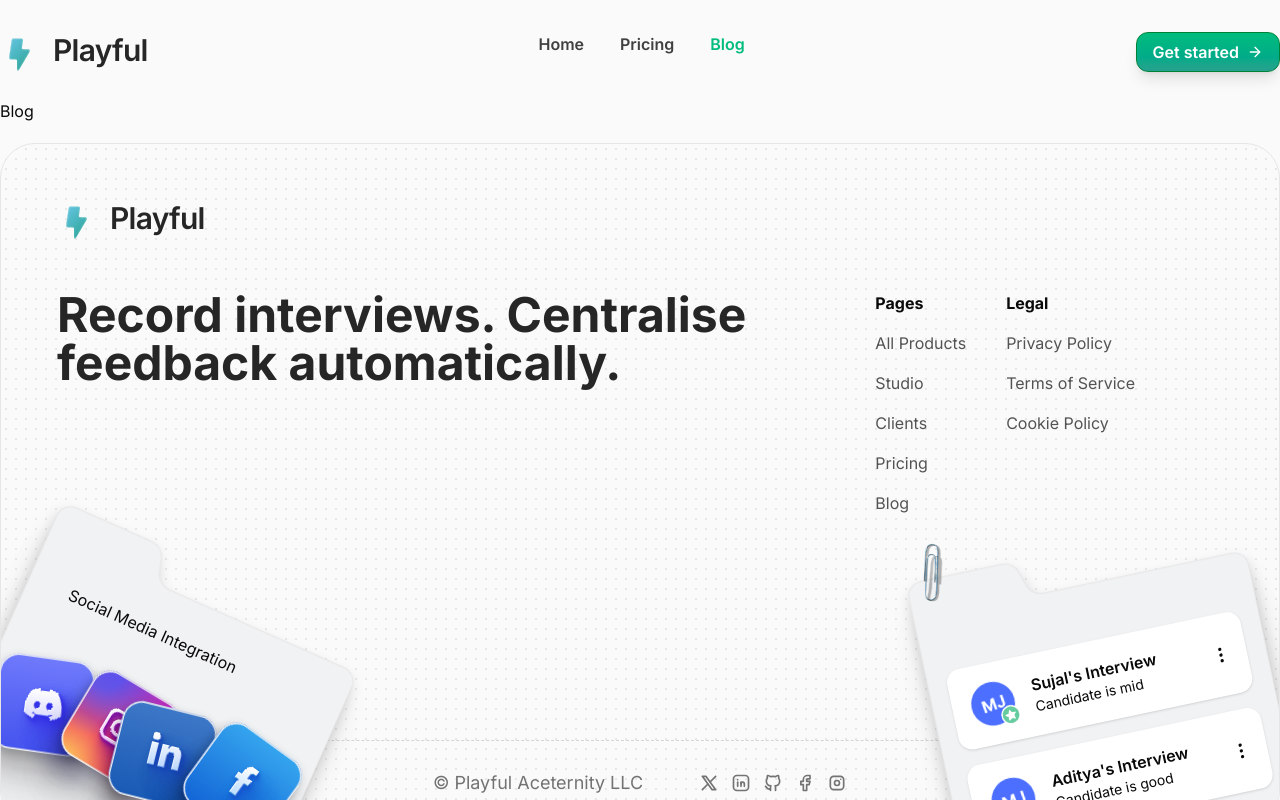
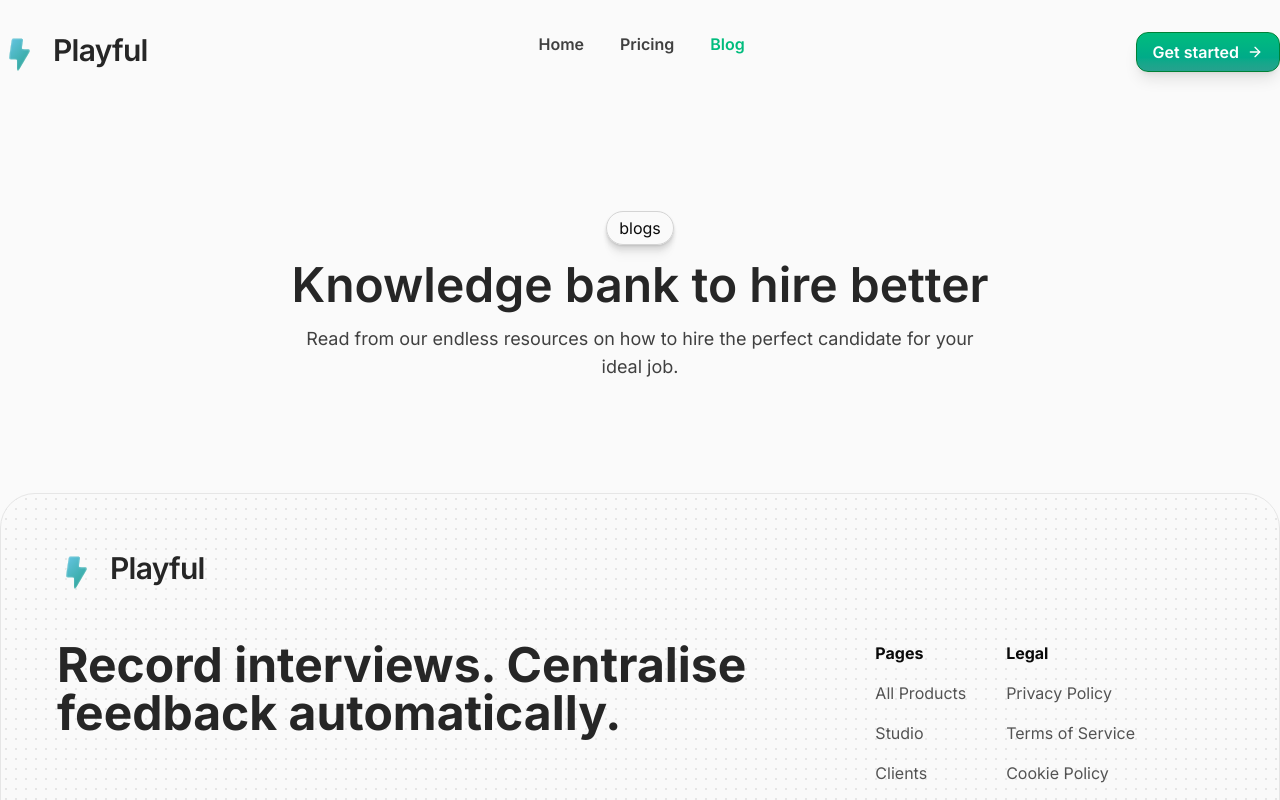
Before and after one commit to devsujalpatel/playful-template, a Next.js app: page /blog in a window 1280 px wide. Shown: the top 800 px of the page. Built offline with nearby package versions, Linux system fonts and the light colour scheme.

Commit message:
Blog page layout

```diff
--- a/src/app/blog/page.tsx
+++ b/src/app/blog/page.tsx
@@ -1,9 +1,7 @@
-import React from 'react'
+import { BlogPage } from "@/modules/blogs";
 
 const Blog = () => {
-  return (
-    <div>Blog</div>
-  )
-}
+  return <BlogPage />;
+};
 
-export default Blog
+export default Blog;
--- a/src/app/page.tsx
+++ b/src/app/page.tsx
@@ -1,5 +1,4 @@
 import { HomePage } from "@/modules/home";
-import Image from "next/image";
 
 export default function Home() {
   return <HomePage />;
--- /dev/null
+++ b/src/modules/blogs/index.tsx
@@ -0,0 +1,10 @@
+import { Container } from "@/components/container";
+import { BlogSection } from "./sections/blog-section";
+
+export const BlogPage = () => {
+  return (
+    <Container className="bg-neutral-50">
+      <BlogSection />
+    </Container>
+  );
+};
--- /dev/null
+++ b/src/modules/blogs/sections/blog-section.tsx
@@ -0,0 +1,18 @@
+import { HeaderButton } from "@/modules/components/header-button";
+import { SectionHeading } from "@/modules/components/section-heading";
+import { SectionPara } from "@/modules/components/section-paragraph";
+
+export const BlogSection = () => {
+  return (
+    <div className="flex flex-col justify-between items-center my-28">
+      <div className="flex flex-col items-center space-y-4">
+        <HeaderButton>blogs</HeaderButton>
+        <SectionHeading>Knowledge bank to hire better</SectionHeading>
+        <SectionPara className="w-[90%]">
+          Read from our endless resources on how to hire the perfect candidate
+          for your ideal job.
+        </SectionPara>
+      </div>
+    </div>
+  );
+};
```
